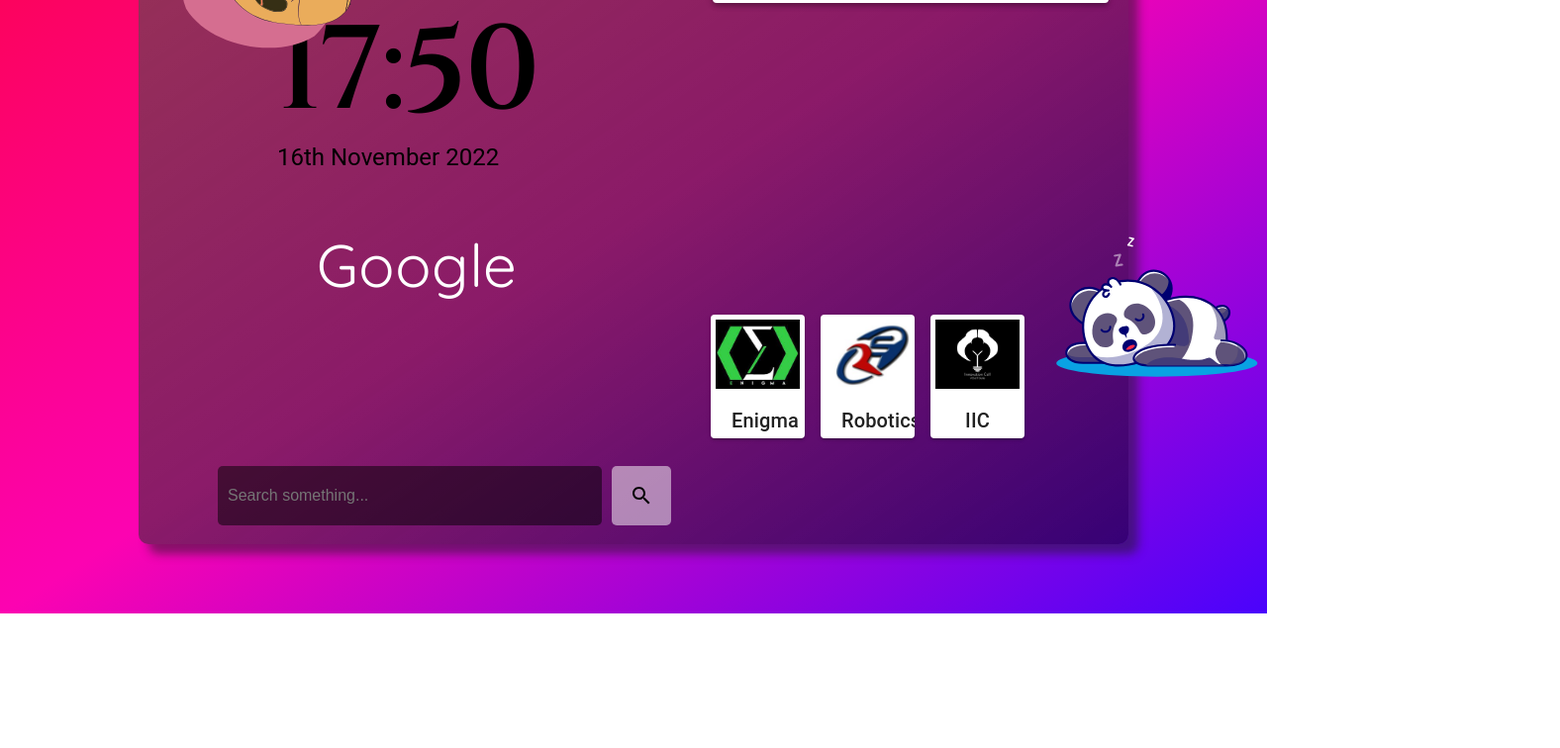
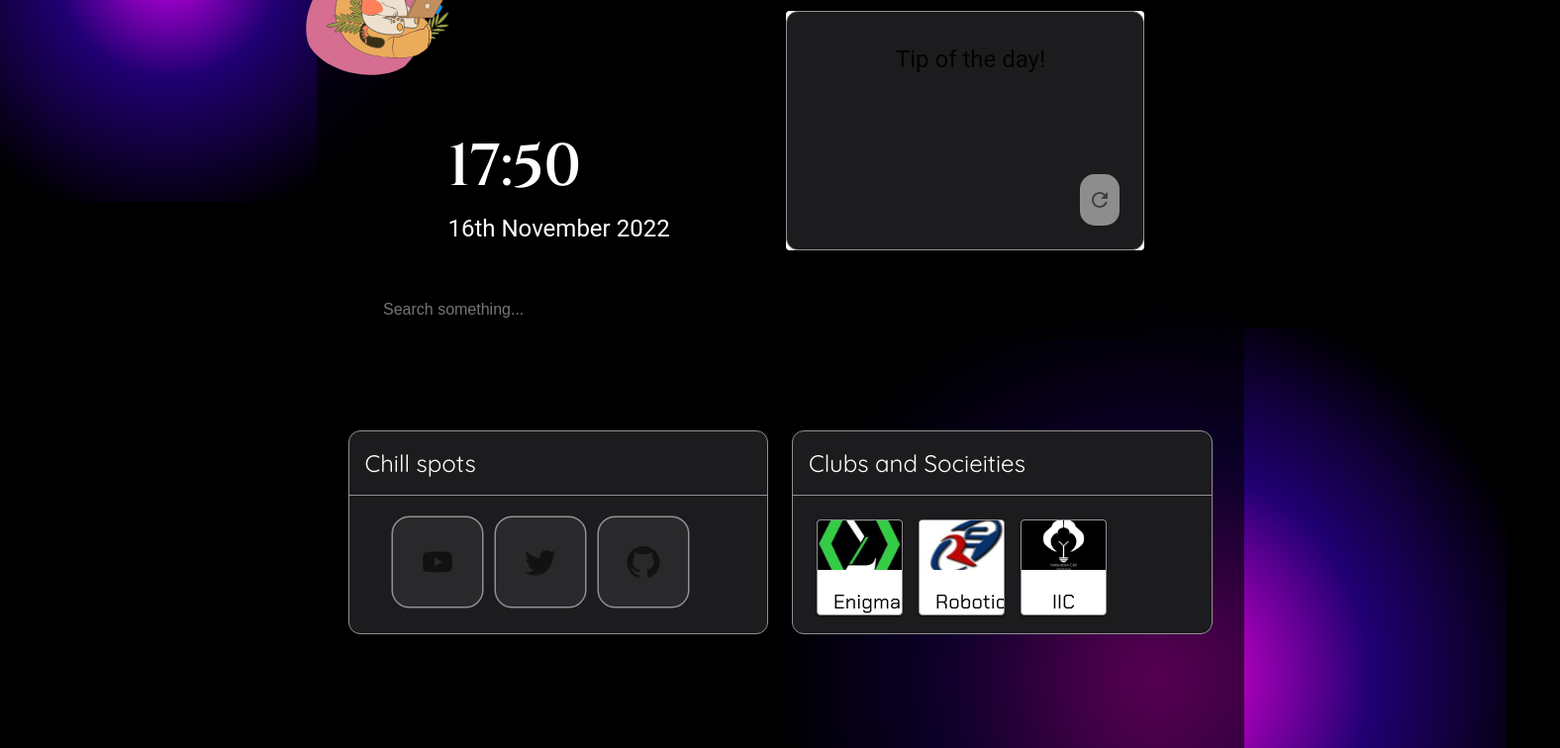
Before and after one commit to SySagar/T-Box-VSSUT, a React (Create React App) app in the folder frontend/: page / in a window 1280 px wide. Shown: the part 180-936 px from the top of the page at 99% size, 1576 px wide, since content can reach past the window. Before the commit the page ends 800 px from the top, so only its background shows below. Built offline with nearby package versions, Linux system fonts and the light colour scheme; no server answers.

Commit message:
re-designed the entire layout

```diff
--- a/frontend/src/App.css
+++ b/frontend/src/App.css
@@ -40,73 +40,53 @@
 }
 
 .todos-container{
-  width:100%;
+/* Auto layout */
 
-  height:100vh;
-  display:flex;
-  flex-direction: column;
-  align-items: center;
-  background-image: linear-gradient(to bottom right, #fc0345,#fc03b1,#4a03fc);
-  background-size:cover;
-  background-position:center;
-  background-repeat:no-repeat;
-}
-.form{
-  width:75%;
-  height:80%;
-  background-color:rgba(0,0,0,0.5);
-  display:flex;
-  flex-shrink: 2;
-  flex-direction:column;
-  justify-content: center;
-  border-radius:10px;
-  padding:20px;
-  margin-top:50px;
-  background-image:linear-gradient(to bottom right, rgba(255,255,255,0.2), rgba(255,255,255,0));
-  backdrop-filter: "blur(10px)";
-  box-shadow: 10px 10px 10px rgba(30,30,30,0.5);
+display: flex;
+flex-direction: column;
+justify-content: center;
+align-items: center;
+padding: 32px;
+gap: 32px;
+isolation: isolate;
+
+position: relative;
+width: 1512px;
+height: 982px;
+
+/* M3/black */
+
+background: #000000;
 }
 
-.item-group{
-  margin-bottom:20px;
-  display: flex;
-  flex-direction: column;
+.form{
+/* Auto layout */
 
+display: flex;
+flex-direction: column;
+align-items: center;
+padding: 16px;
+gap: 32px;
+
+width: 905px;
+height: 746px;
+
+background: rgba(0, 0, 0, 0.63);
+backdrop-filter: blur(25px);
+/* Note: backdrop-filter has minimal browser support */
+
+border-radius: 16px;
+
+/* Inside auto layout */
+
+flex: none;
+order: 2;
+flex-grow: 0;
+z-index: 2;
 }
 
-.item-group2{
-  margin-bottom:20px;
-  display: flex;
-  flex-direction: row;
-  padding: 20px;
 
-}
-
-.item-group mlabel{
-  font-size:60px;
-  color:white;
-  margin-bottom:5px;
-  align-self: flex-start;
-  margin-left: 40px;
-  display: flex;
-  flex-wrap: wrap;
-}
-
-.item-group input[type="text"],textarea{
-  width:40%;
-  height:40px;
-  border-radius:5px;
-  border:none;
-  padding:10px;
-  /** Medium font **/
-  font-size:16px;
-  color:white;
-  margin-left: 40px;
-
-  background-color:rgba(0,0,0,0.5);
-}
-
-.item-group .form-submit-btn{
+.search-bar .form-submit-btn{
 
   width:60px;
   height:60px;
@@ -122,48 +102,348 @@
 
 .cat
 {
-  width: 270px;
+  width: 200px;
   height: 50px;
-  padding-bottom: 20px;
-  align-items: flex-start;
-  justify-content: stretch;
+  margin-left: 260px;
+  z-index: 3;
+  align-self: flex-start;
 }
 
 .panda
 {
   width: 270px;
   height: 50px;
-  margin-left: 870px;
-  align-content: center;
+  align-content: flex-end;
+margin-left: 800px;
+z-index: 4;
 }
 
 .mcard
 {
-  width: 400px;
-  height: 700px;
-  align-self: flex-end;
-  flex-shrink: 4;
   display: flex;
   flex-direction: column;
+  align-items: flex-start;
+  padding: 0px;
 
+  width: 360px;
+  height: 240px;
+
+  background: #1C1B1D;
+  /* M3/sys/dark/outline
+
+  token=md.sys.color.outline
+  */
+  border: 1px solid #929094;
+  border-radius: 12px;
+
+  /* Inside auto layout */
+
+  flex: none;
+  order: 1;
+  flex-grow: 0;
 }
+
 
 .box
 {
- margin-left: 550px;
  display: flex;
  flex-direction: row;
 }
 
 .mImageCard{
 
+  display: flex;
+  flex-direction: column;
+  align-items: flex-start;
+  padding: 0px;
+
+  width: 360px;
+  height: 240px;
+
+  /* M3/sys/dark/surface
+
+  */
+  background: #1C1B1D;
+  /* M3/sys/dark/outline
+
+  token=md.sys.color.outline
+  */
+  border: 1px solid #929094;
+  border-radius: 12px;
+
+  /* Inside auto layout */
+
+  flex: none;
+  order: 1;
+  flex-grow: 0;
+}
+
+.frame1{
+  display: flex;
+flex-direction: row;
+justify-content: center;
+align-items: flex-start;
+padding: 0px 32px;
+gap: 32px;
+
+width: 785px;
+height: 240px;
+
+
+/* Inside auto layout */
+
+flex: none;
+order: 0;
+align-self: stretch;
+flex-grow: 0;
+}
+
+.itemgroup1{
+  display: flex;
+  flex-direction: column;
+}
+
+.circle
+{
+position: absolute;
+width: 479px;
+height: 479px;
+left: -69px;
+top: -95px;
+
+background: radial-gradient(55.8% 55.8% at 50% 50%, rgba(219, 0, 255, 0.91) 0%, rgba(73, 0, 255, 0.449641) 42.5%, rgba(0, 0, 0, 0) 100%) /* warning: gradient uses a rotation that is not supported by CSS and may not behave as expected */;
+
+/* Inside auto layout */
+
+flex: none;
+order: 0;
+flex-grow: 0;
+z-index: 0;
+}
+
+.circle2{
+  position: absolute;
+  width: 709px;
+  height: 709px;
+  right: 54px;
+  bottom: -174px;
+
+  background: radial-gradient(55.8% 55.8% at 50% 50%, #FF00E5 0%, rgba(73, 0, 255, 0.449641) 55.04%, rgba(0, 0, 0, 0) 100%) /* warning: gradient uses a rotation that is not supported by CSS and may not behave as expected */;
+
+  /* Inside auto layout */
+
+  flex: none;
+  order: 1;
+  flex-grow: 0;
+  z-index: 1;
+}
+
+.headline{
+  display: flex;
+  flex-direction: column;
+  align-items: center;
+  padding: 16px;
+  width: 340px;
+  height: 76px;
+
+
+  /* Inside auto layout */
+
+  flex: none;
+  order: 2;
+  align-self: stretch;
+  flex-grow: 0;
+}
+
+.supporting-text{
+
+  display: flex;
+  flex-direction: column;
+  align-items: flex-start;
+  padding: 16px;
+  gap: 8px;
+
+  width: 360px;
+  height: 92px;
+
+
+  /* Inside auto layout */
+
+  flex: none;
+  order: 3;
+  align-self: stretch;
+  flex-grow: 0;
+}
+
+.refresh{
+  width:40px;
+  height:60px;
+  border-radius:15px;
+  margin-left: 280px;
+  border:none;
+  background-color:rgba(255,255,255,0.5);
+  color:black;
+  font-size:16px;
+  cursor:pointer;
+  display: flex;
+}
+
+.timeAndDate
+{
+  display: flex;
+flex-direction: column;
+justify-content: center;
+align-items: flex-start;
+padding: 64px 0px;
+gap: 10px;
+width: 429px;
+height: 230px;
+border-radius: 8px;
+/* Inside auto layout */
+
+flex: none;
+order: 0;
+flex-grow: 1;
+}
+
+.search-bar input[type="text"],textarea{
+  width:760px;
+  height:40px;
+  border-radius:5px;
+  border:none;
+  padding:10px;
+  /** Medium font **/
+  font-size:16px;
+  color:white;
+  margin-left: 10px;
   background-color:rgba(0,0,0,0.5);
-  display:flex;
-  flex-shrink: 2;
-  flex-direction:column;
-  border-radius:10px;
-  padding:5px;
-  background-image:linear-gradient(to bottom right, rgba(255,255,255,0.2), rgba(255,255,255,0));
-  backdrop-filter: "blur(10px)";
-  box-shadow: 10px 10px 10px rgba(30,30,30,0.5);
 }
+
+.down-cards-layout{
+  display: flex;
+flex-direction: row;
+align-items: flex-start;
+padding: 32px;
+gap: 24px;
+width: 873px;
+height: 270px;
+/* Inside auto layout */
+
+flex: none;
+order: 1;
+align-self: stretch;
+flex-grow: 0;
+}
+
+.down-cards
+{
+  box-sizing: border-box;
+/* Auto layout */
+display: flex;
+flex-direction: column;
+align-items: flex-start;
+padding: 0px;
+
+width: 392.5px;
+height: 206px;
+
+background: #1C1B1D;
+/* M3/sys/dark/outline
+
+token=md.sys.color.outline
+*/
+border: 1px solid #929094;
+border-radius: 12px;
+
+/* Inside auto layout */
+
+flex: none;
+order: 0;
+flex-grow: 1;
+}
+
+.Header{
+  display: flex;
+flex-direction: column;
+align-items: center;
+padding: 0px;
+gap: 32px;
+
+width: 885px;
+height: 392px;
+
+
+/* Inside auto layout */
+
+flex: none;
+order: 0;
+align-self: stretch;
+flex-grow: 0;
+}
+
+.cheader{
+  box-sizing: border-box;
+
+/* Auto layout */
+
+display: flex;
+flex-direction: row;
+align-items: center;
+padding: 13px 16px;
+
+width: 422.5px;
+height: 65px;
+
+/* M3/sys/dark/outline
+
+token=md.sys.color.outline
+*/
+border-bottom: 1px solid #929094;
+
+/* Inside auto layout */
+
+flex: none;
+order: 0;
+align-self: stretch;
+flex-grow: 0;
+}
+
+.frame3{
+  display: flex;
+flex-direction: row;
+align-items: flex-start;
+padding: 16px;
+gap: 10px;
+
+width: 392.5px;
+height: 132px;
+
+
+/* Inside auto layout */
+
+flex: none;
+order: 3;
+align-self: stretch;
+flex-grow: 0;
+}
+
+.links_style{
+
+padding: 10px;
+margin-left: 42px;
+margin-top: 20px;
+background: #29282a;
+/* M3/sys/dark/outline
+
+token=md.sys.color.outline
+*/
+border: 1px solid #929094;
+border-radius: 12px;
+transform: scale(1.5);
+}
+
+.box2{
+  display: flex;
+  flex-direction: row;
+  align-content: space-between;
+}
--- a/frontend/src/componenets/Card.js
+++ b/frontend/src/componenets/Card.js
@@ -1,5 +1,5 @@
 import React from 'react'
-import { useEffect , useState } from 'react'
+import { useEffect, useState } from 'react'
 import Card from '@mui/material/Card';
 import CardHeader from '@mui/material/CardHeader';
 import CardContent from '@mui/material/CardContent';
@@ -14,45 +14,68 @@ export default function MCard() {
         fetch('https://t-box-backend.onrender.com/get-blog', {
             method: 'GET'
         }).then(res => res.json()).then((data) => {
-        setContent(data) ;
+            setContent(data);
             console.log(data.title);
-        console.log(data.snippet);})
-  },[])
+            console.log(data.snippet);
+        })
+    }, [])
 
     const onRefresh = async () => {
 
         fetch('https://t-box-backend.onrender.com/get-blog', {
             method: 'GET'
         }).then(res => res.json()).then((data) => {
-          setContent(data) ;
+            setContent(data);
             console.log(data.title);
-          console.log(data.snippet);})
+            console.log(data.snippet);
+        })
 
     }
 
     return (
-        <div>
         <Card elevation={4}>
+             <div className="mcard">
+
+
+                <div className="headline">
                     <CardHeader
 
-                    action={
-                        <IconButton onClick={(e)=>onRefresh()}>
+
+
+
+
+                        title='Tip of the day!'
+                    >
+                        <Typography variant="body2" color="white">
+
+                            {content && content.title}
+                        </Typography>
+                    </CardHeader>
+                </div>
+
+                <div className="supporting-text">
+                    <CardContent>
+
+                        <div className="content">
+                            <Typography variant="body2" color="white">
+                                {content && content.snippet}
+                            </Typography>
+                        </div>
+
+
+
+                    </CardContent>
+
+                        <div className="refresh">
+                        <IconButton  onClick={(e) => onRefresh()}>
                                 <RefreshIcon />
                             </IconButton>
-                    }
-                    title='Tip of the day!'
-                    >
-                </CardHeader>
-                <CardContent>
-                    <Typography variant="body2" color="textSecondary">
+                        </div>
 
-                        {content  && content.title}
-                    </Typography>
-                    <Typography variant="body2" color="textSecondary">
-                       {content && content.snippet}
-                   </Typography>
-                </CardContent>
+                </div>
+
+                </div>
          </Card>
-        </div>
+
     )
 }
--- /dev/null
+++ b/frontend/src/componenets/Grid2.js
@@ -0,0 +1,70 @@
+import * as React from 'react';
+import { styled } from '@mui/material/styles';
+import Box from '@mui/material/Box';
+import Paper from '@mui/material/Paper';
+import ImageCard from './ImageCard';
+import YouTubeIcon from '@mui/icons-material/YouTube';
+import TwitterIcon from '@mui/icons-material/Twitter';
+import GitHubIcon from '@mui/icons-material/GitHub';
+import { IconButton, Typography } from '@mui/material';
+import { BrowserRouter as Router, Route } from 'react-router-dom'
+
+const Item = styled(Paper)(({ theme }) => ({
+    backgroundColor: theme.palette.mode === 'dark' ? '#1A2027' : '#fff',
+    ...theme.typography.body2,
+    padding: theme.spacing(1),
+    textAlign: 'center',
+    color: theme.palette.text.secondary,
+}));
+
+const openYT= async () => {
+
+
+}
+
+const openGithub= async () => {
+
+
+}
+
+const openTwitter= async () => {
+
+
+
+}
+
+export default function MGrid2() {
+    return (
+
+
+
+
+        <div className="box2">
+            <div className="Youtube">
+            <div className="links_style">
+            <IconButton onClick={(e) => openYT()}>
+                <YouTubeIcon />
+            </IconButton>
+            </div>
+            </div >
+
+
+            <div className="Twitter">
+            <div className="links_style">
+                <IconButton onClick={(e) => openTwitter()}>
+                    <TwitterIcon />
+                </IconButton>
+                </div>
+            </div>
+
+            <div className="Github" onClick={(e) => openGithub()}>
+            <div className="links_style">
+            <IconButton>
+                <GitHubIcon />
+            </IconButton>
+            </div>
+            </div>
+        </div>
+
+    );
+}
--- a/frontend/src/componenets/ImageCard.js
+++ b/frontend/src/componenets/ImageCard.js
@@ -13,16 +13,17 @@ export default function ImageCard({clubName, clubImage}) {
     <Card
     elevation={2}
     className="mImageCard"
-    sx={{ maxWidth: 85, maxHeight: 115 , margin:1}}>
+    sx={{ maxWidth: 85, maxHeight: 95 , margin:1}}>
       <CardActionArea>
         <CardMedia
           component="img"
-          height={70}
+          height={50}
           image={clubImage}
           alt="casual image"
+
         />
         <CardContent>
-          <Typography gutterBottom variant="h6" component="div" alignContent={'left'}>
+          <Typography gutterBottom variant="h6"  color="black" fontFamily="Chakra Petch">
             {clubName}
           </Typography>
           <Typography variant="body2" color="text.secondary">
--- a/frontend/src/glassmorphism.js
+++ b/frontend/src/glassmorphism.js
@@ -9,6 +9,7 @@ import Lottie from "lottie-react"
 import SearchOutlinedIcon from '@mui/icons-material/SearchOutlined';
 import Card from './componenets/Card'
 import Grid from './componenets/Grid'
+import Grid2 from './componenets/Grid2'
 // import { makeStyles } from '@mui/styles'
 
 export default function glassmorphism() {
@@ -39,24 +40,35 @@ export default function glassmorphism() {
       <div className="App">
 
         <div className="todos-container">
-          <form className="form" onSubmit={handleSubmit}>
+
+          <div className="circle"></div>
+          <div className="circle2"></div>
 
           <div className="cat">
               <Lottie animationData={cat}></Lottie>
             </div>
 
-            <div className="mcard">
-              <Card />
+
+          <form className="form" onSubmit={handleSubmit}>
 
 
-            </div>
 
+            <div className="fullcontent">
+
+              <div className="main">
+
+                <div className="Header">
+
+                  <div className="frame1">
+
+                    <div className="timeAndDate">
                       <Typography
-              variant='h1'
+                        variant='h2'
                         marginLeft={15}
                         fontFamily='Cinzel'
-              fontSize={120}
-              align = 'left'
+                        alignContent='left'
+                        color="white"
+
                       >
                         {time}
                       </Typography>
@@ -64,35 +76,32 @@ export default function glassmorphism() {
                       <Typography
                         variant='h5'
                         marginLeft={15}
-              align = 'left'
+                        align='left'
+                        color="white"
                       >
                         {format(new Date(), 'do MMMM Y')}
                       </Typography>
-
-            <div className="panda">
-              <Lottie animationData={panda}></Lottie>
                     </div>
 
 
+                    <div >
+                      <Card />
+                    </div>
 
-            <div className="item-group">
+                  </div>
 
-              <Typography className='mlabel'
+                  {/* <Typography className='mlabel'
                   variant="body2"
                  color="white"
                   fontSize={60}
-                marginLeft={20}
-                align = 'left'
+
+                  alignContent="center"
 
                   fontFamily={'Quicksand'} >
                   Google
-              </Typography>
+                  </Typography> */}
 
-              <div className="clubs">
-              <Grid/>
-            </div>
-
-              <div className="item-group2">
+                  <div className="search-bar">
 
                     <input type="text"
 
@@ -102,16 +111,75 @@ export default function glassmorphism() {
 
                       required />
 
-                <IconButton type="submit"
+                    {/* <IconButton type="submit"
                       className="form-submit-btn">
                       <SearchOutlinedIcon />
-                </IconButton>
+                    </IconButton> */}
 
+                  </div>
+
+                </div>
+
+              </div>
+
+
+              <div className="down-cards-layout">
+
+                <div className="down-cards">
+                  <div className="cheader">
+                    <Typography
+                      variant="h5"
+                      fontFamily="Quicksand"
+                      color="white">
+                      Chill spots
+                    </Typography>
+                  </div>
+
+                  <div className="frame3">
+                    <div className="links">
+
+                      <Grid2 />
                     </div>
                   </div>
 
+
+                </div>
+
+                <div className="down-cards">
+                  <div className="cheader">
+                    <Typography
+                      variant="h5"
+                      fontFamily="Quicksand"
+                      color="white">
+                      Clubs and Socieities
+                    </Typography>
+                  </div>
+
+                  <div className="frame3">
+                    <div className="clubs">
+
+                      <Grid />
+                    </div>
+                  </div>
+
+                </div>
+
+
+              </div>
+
+
+
+
+            </div>
+
+
+
+
           </form>
+
+
         </div>
+
 
       </div>
 
```
Lines whose indentation alone changed are shown as unchanged.
